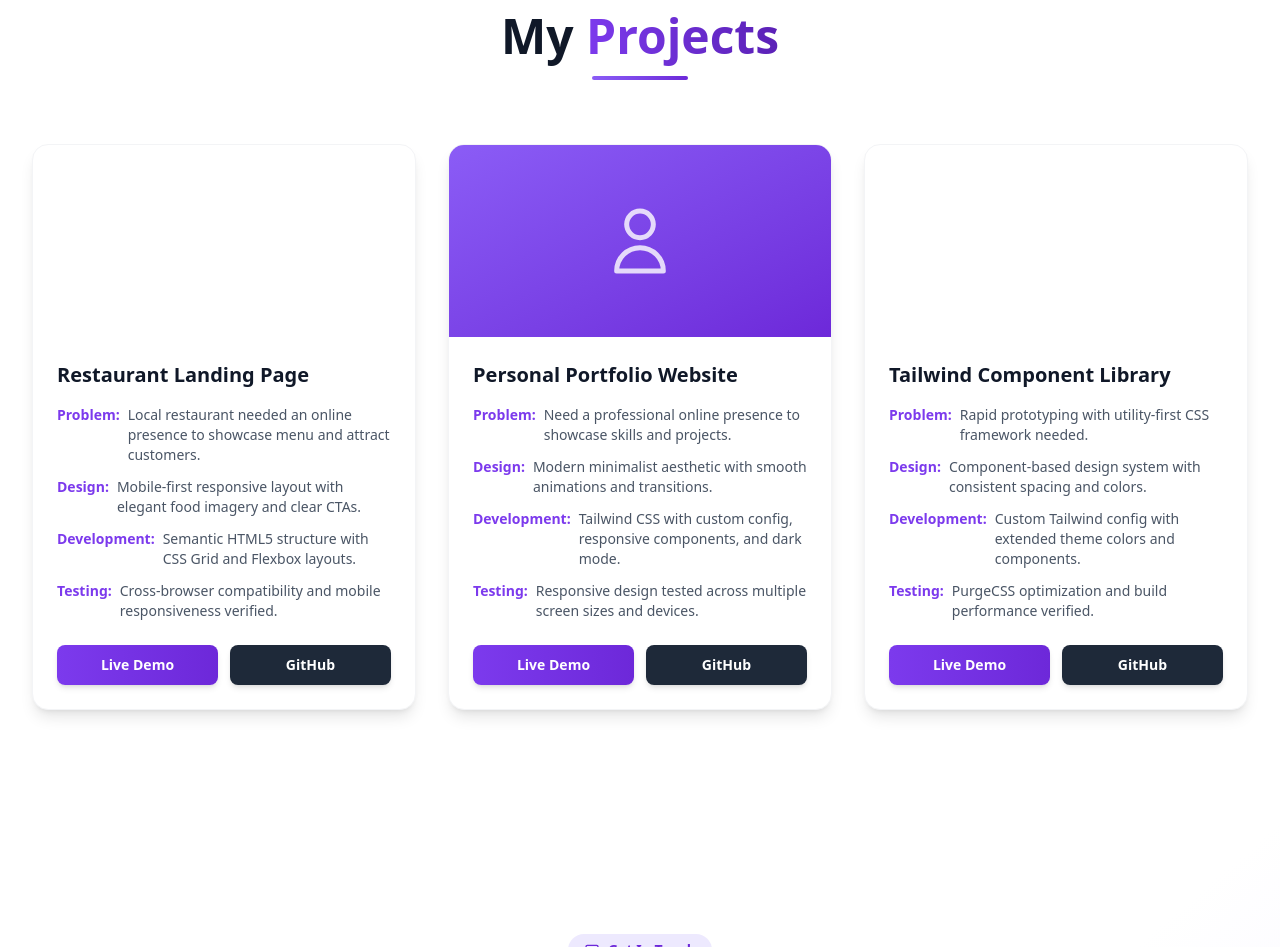
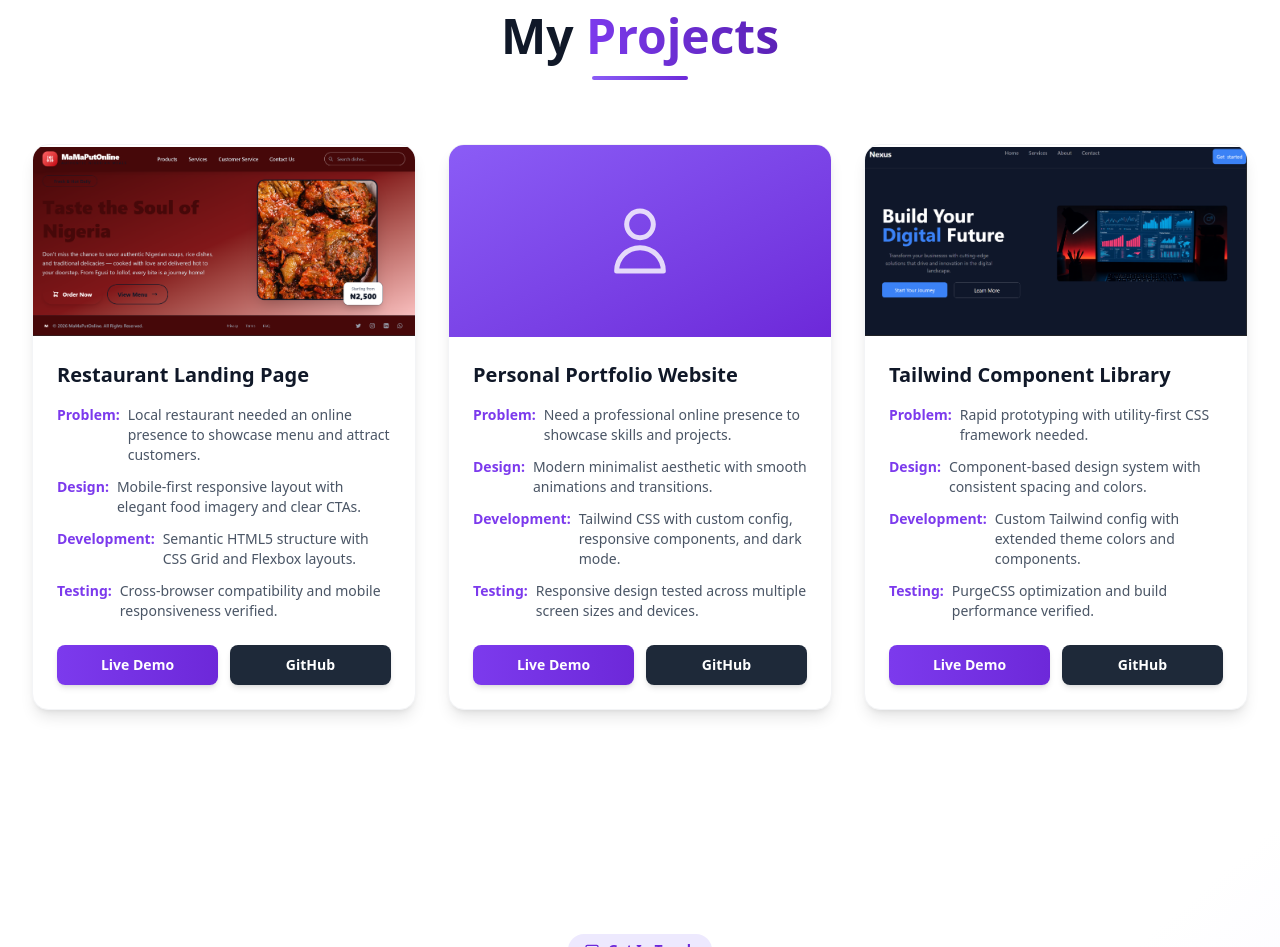
Before and after one commit to nwadiliemmanuel/ai-project-2, a website: page index.html in a window 1280 px wide. Shown: the part 3274-4221 px from the top of the page. Drawn offline with Linux system fonts and the light colour scheme; the site is published under a folder, as on GitHub Pages, so addresses that start at the root find nothing.

Commit message:
Update index.html

```diff
--- a/index.html
+++ b/index.html
@@ -529,7 +529,7 @@
                 <div class="group bg-white rounded-2xl overflow-hidden shadow-lg hover:shadow-2xl transition-all duration-500 border border-gray-100 hover:border-emma-200 hover:-translate-y-2">
                     <!-- Project Image -->
                      <div class="relative h-48 bg-linear-to-br  flex items-center justify-center overflow-hidden">
-                        <img src="/images/restaurant-project.png" alt="">
+                        <img src="./images/restaurant-project.png" alt="">
                         <svg class="w-20 h-20 text-white/80" fill="none" stroke="currentColor" viewBox="0 0 24 24">
                             <path stroke-linecap="round" stroke-linejoin="round" stroke-width="1.5" d="M12 6.253v13m0-13C10.832 5.477 9.246 5 7.5 5S4.168 5.477 3 6.253v13C4.168 18.477 5.754 18 7.5 18s3.332.477 4.5 1.253m0-13C13.168 5.477 14.754 5 16.5 5c1.747 0 3.332.477 4.5 1.253v13C19.832 18.477 18.247 18 16.5 18c-1.746 0-3.332.477-4.5 1.253"/>
                         </svg>
@@ -608,7 +608,7 @@
                 <!-- Project 3: Tailwind Project -->
                 <div class="group bg-white rounded-2xl overflow-hidden shadow-lg hover:shadow-2xl transition-all duration-500 border border-gray-100 hover:border-emma-200 hover:-translate-y-2">
                     <div class="relative h-48 bg-linear-to-br  flex items-center justify-center overflow-hidden">
-                         <img src="/images/tailwind-project.png" alt="">
+                         <img src="./images/tailwind-project.png" alt="">
                         <svg class="w-20 h-20 text-white/80" fill="none" stroke="currentColor" viewBox="0 0 24 24">
                             <path stroke-linecap="round" stroke-linejoin="round" stroke-width="1.5" d="M7 21a4 4 0 01-4-4V5a2 2 0 012-2h4a2 2 0 012 2v12a4 4 0 01-4 4zm0 0h12a2 2 0 002-2v-4a2 2 0 00-2-2h-2.343M11 7.343l1.657-1.657a2 2 0 012.828 0l2.829 2.829a2 2 0 010 2.828l-8.486 8.485M7 17h.01"/>
                         </svg>
```
